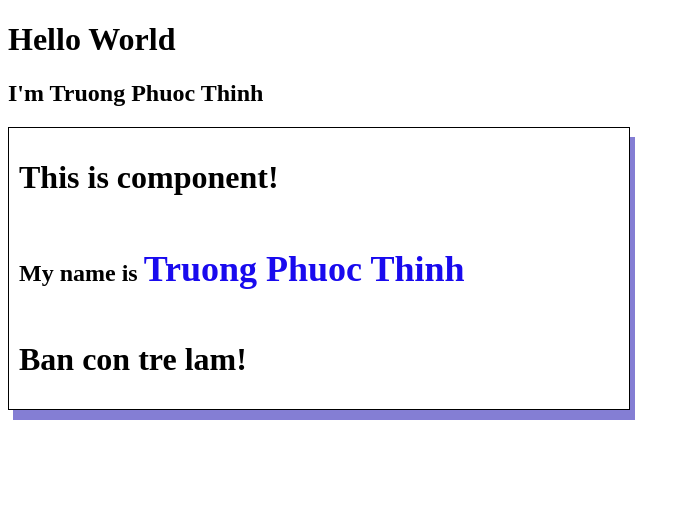
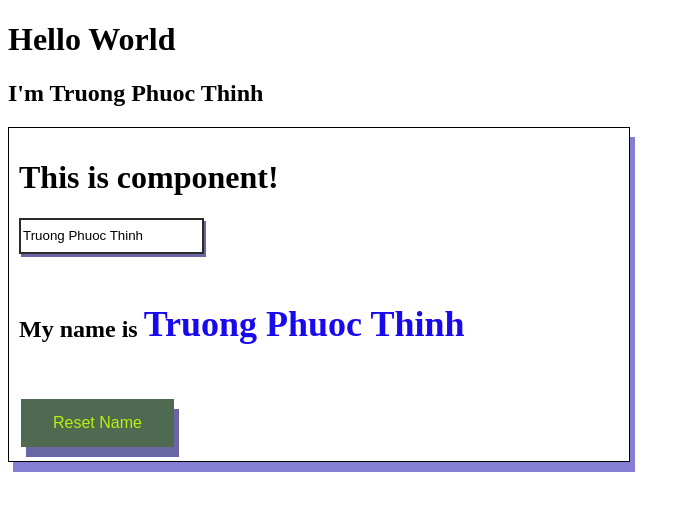
Before and after one commit to phuocthinh1998/Angular_12_Github, an Angular app: page / in a window 1280 px wide. Shown: the top 510 px of the page, without its empty margins (0-690 px from the left). Built offline with nearby package versions, Linux system fonts and the light colour scheme.

Commit message:
two way binding

```diff
--- a/src/app/app.module.ts
+++ b/src/app/app.module.ts
@@ -1,6 +1,6 @@
 import { NgModule } from '@angular/core';
 import { BrowserModule } from '@angular/platform-browser';
-
+import { FormsModule } from '@angular/forms';
 import { AppRoutingModule } from './app-routing.module';
 import { AppComponent } from './app.component';
 import { HomeComponent } from './home/home.component';
@@ -14,7 +14,8 @@ import { AboutComponent } from './about/about.component';
   ],
   imports: [
     BrowserModule,
-    AppRoutingModule
+    AppRoutingModule,
+    FormsModule
   ],
   providers: [],
   bootstrap: [AppComponent]
--- a/src/app/home/home.component.html
+++ b/src/app/home/home.component.html
@@ -1,6 +1,6 @@
 <div class="test">
   <h1>This is component!</h1>
+  <input [(ngModel)]="name"/>
   <h2>My name is <h2 class="name"> {{name}}</h2></h2>
-  <h1 *ngIf="age > 18">Ban qua gia roi!</h1>
-  <h1 *ngIf="age <= 18">Ban con tre lam!</h1>
+  <button (click)="resetName()">Reset Name</button>
 </div>
--- a/src/app/home/home.component.scss
+++ b/src/app/home/home.component.scss
@@ -8,3 +8,21 @@
   display: inline-block;
   color: #190aee;
 }
+button {
+  background-color: #506951;
+  box-shadow: 5px 10px #6a66a3;
+  border: none;
+  color: rgb(182, 241, 18);
+  padding: 15px 32px;
+  text-align: center;
+  text-decoration: none;
+  display: inline-block;
+  font-size: 16px;
+  margin: 4px 2px;
+  cursor: pointer;
+}
+input{
+  height: 30px;
+  border:#2b2b2c 2px solid;
+  box-shadow: 2px 3px #6a66a3;
+}
--- a/src/app/home/home.component.ts
+++ b/src/app/home/home.component.ts
@@ -7,10 +7,12 @@ import { Component, OnInit } from '@angular/core';
 })
 export class HomeComponent implements OnInit {
   public name = "Truong Phuoc Thinh";
-  public age = 18;
   constructor() { }
 
   ngOnInit(): void {
   }
-
+  public resetName(): void{
+    console.log("Reset Name");
+    this.name = '';
+  }
 }
```
